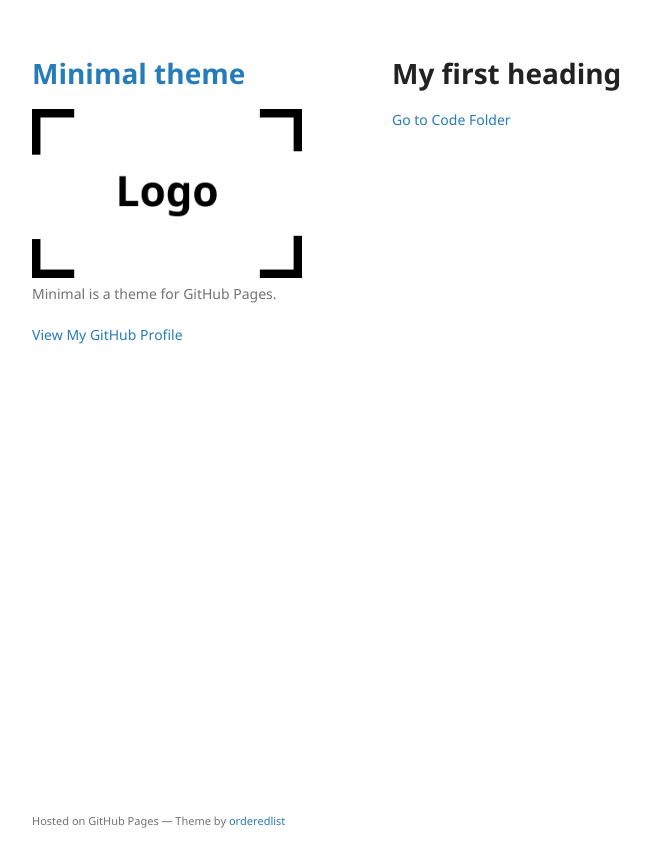
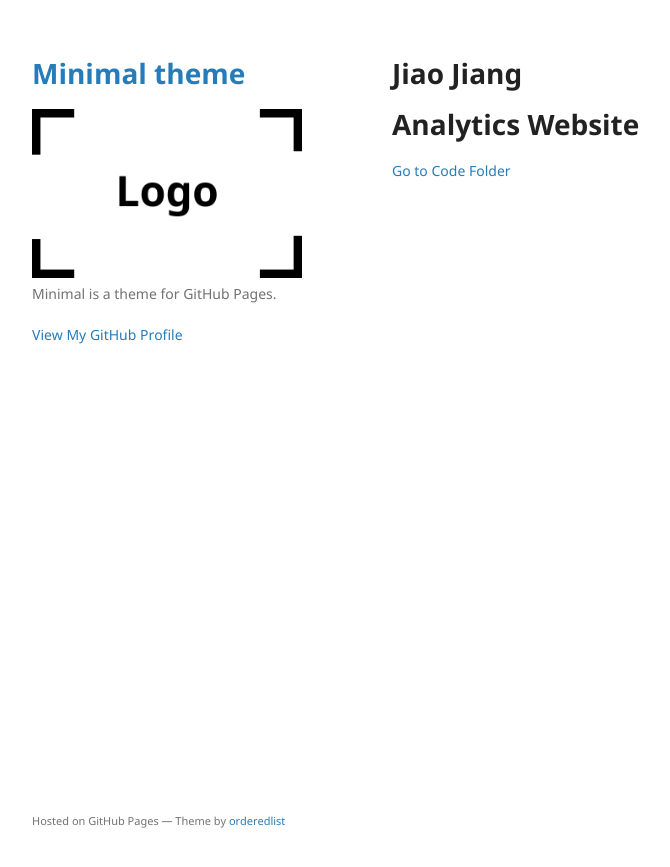
Before and after one commit to jiang-jiao/jiang-jiao.github.io, a Jekyll site: the page built from index.md, in a window 1280 px wide. Shown: the top 867 px of the page, without its empty margins (178-848 px from the left). Built offline with Jekyll 4.4.1, drawn with Linux system fonts in a browser that asks for light colours.

Commit message:
Update index.md

```diff
--- a/index.md
+++ b/index.md
@@ -4,6 +4,7 @@ title: test title
 description: test description
 ---
 
-# My first heading
+# Jiao Jiang
+# Analytics Website
 
 [Go to Code Folder](/code/index.md)
```
